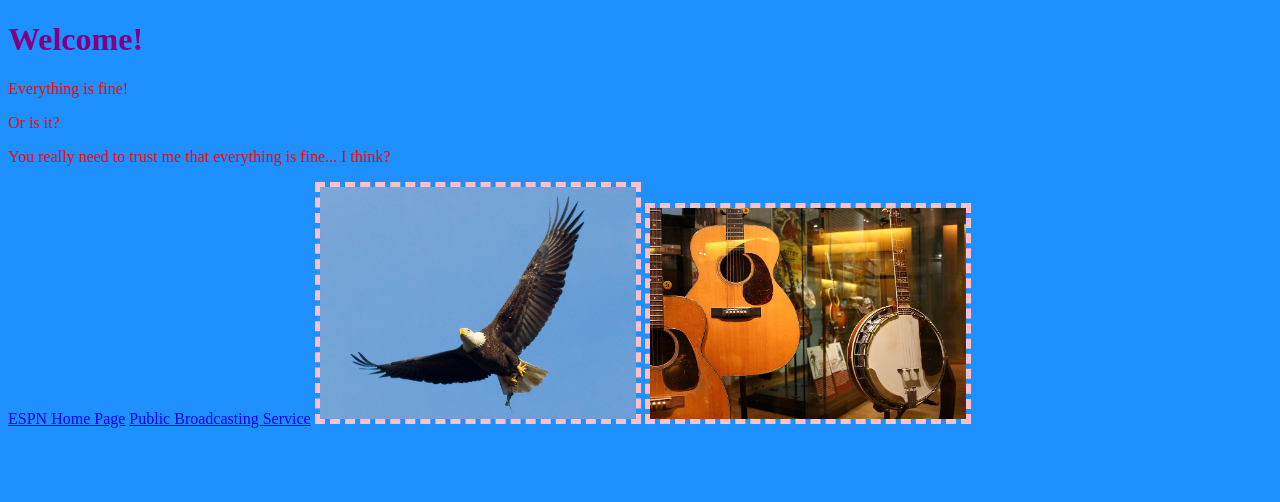
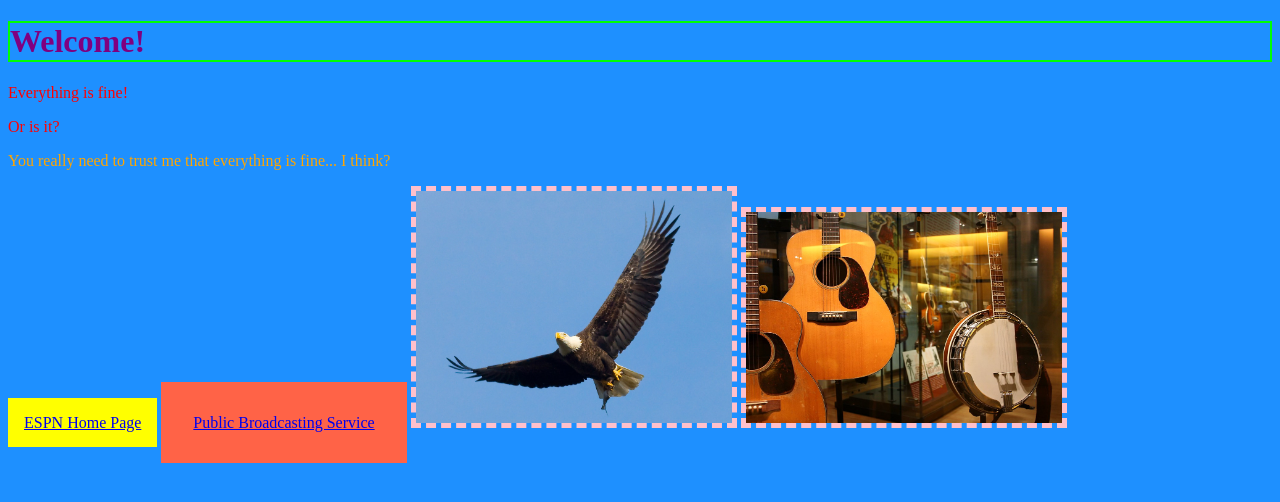
Before and after one commit to anthonyjprater/css-basics, a plain HTML site: page index.html in a window 1280 px wide. Drawn offline with Linux system fonts and the light colour scheme.

Commit message:
added styling to text and links

```diff
--- a/styles.css
+++ b/styles.css
@@ -18,4 +18,12 @@ img {
   border: 5px dashed pink;
   width: 25%;
 }
+
+a[href="https://www.pbs.org/"] {
+  background-color: tomato;
+}
+a[href="https://www.espn.com/"] {
+  background-color: yellow;
+}
+
 </style>
--- a/styles/styles.css
+++ b/styles/styles.css
@@ -5,6 +5,15 @@
 
 h1 {
   color: purple;
+  border-style: double;
+  border-width: 2px;
+  border-color: #00ff00;
+}
+
+p.important-text {
+  width: 75%;
+  color: orange;
+  ;
 }
 
 p {
@@ -18,4 +27,18 @@ img {
   border: 5px dashed pink;
   width: 25%;
 }
+
+.important-text:hover {
+  color: green;
+}
+
+a[href="https://www.pbs.org/"] {
+  background-color: tomato;
+  padding: 2rem;
+}
+a[href="https://www.espn.com/"] {
+  background-color: yellow;
+  padding: 1rem;
+}
+
 </style>
```
